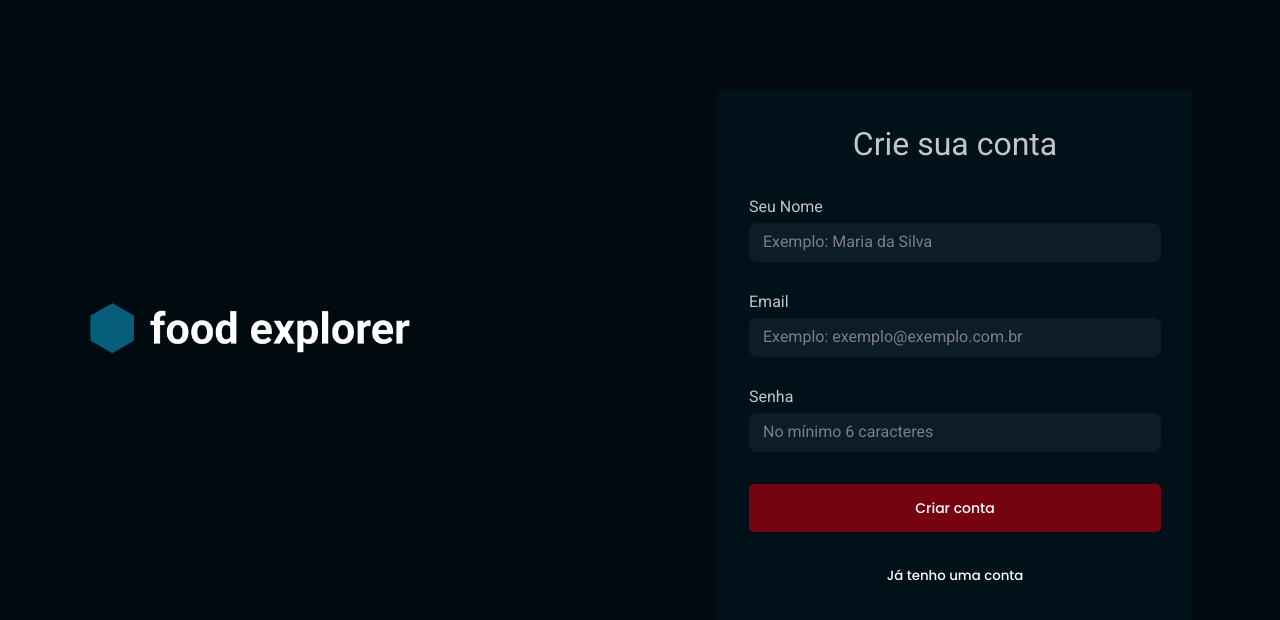
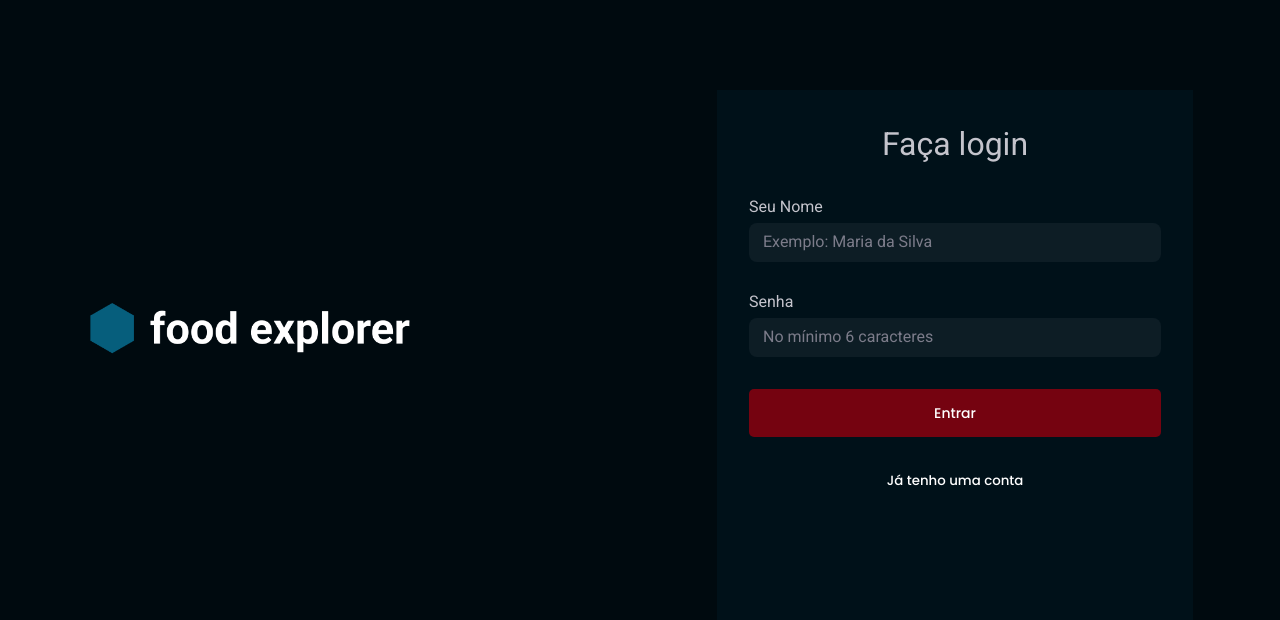
Before and after one commit to rovedabr/FrontEnd_FoodExplorer, a React (Vite) app: page / in a window 1280 px wide. Shown: the top 620 px of the page. Built offline with nearby package versions, Linux system fonts and the light colour scheme.

Commit message:
Página SignUp - Style Ok

```diff
--- a/src/Pages/SignIn/index.jsx
+++ b/src/Pages/SignIn/index.jsx
@@ -1,41 +1,39 @@
-import { Container, Form } from "./styles";
+import { Container, Content, Form } from "./styles";
 import { Brand } from "../../Components/Brand";
 import { Input } from "../../Components/Input";
 import { Button } from "../../Components/Button";
-import { ButtonText } from "../../Components/ButtonText";
+import { ButtonText } from "../../Components/ButtonText"
 
 export function SignIn() {
-  return (
+  return(
     <Container>
-
-          <div className="brand">
+      <Content>
       <Brand/>
+        <main>
+          <Form>
+            <h1>Faça login</h1>
+            <div className="input-wrapper">
+              <label>Seu Nome</label>
+              <Input
+                placeholder="Exemplo: Maria da Silva"
+              ></Input>
             </div>
-
-        <Form>
-
-          <label>
-            <span>Email</span>    {/* Não está ficando com margem abaixo */}
-            <Input
-              placeholder="Exemplo: exemplo@exemplo.com.br"
-            />
-          </label>
-
-          <label>
-            <span>Senha</span>
+            <div className="input-wrapper">
+             <label>Senha</label>
               <Input
                 placeholder="No mínimo 6 caracteres"
-              />
-          </label>
+              ></Input>
+            </div>
 
             <Button>Entrar</Button>
 
             <ButtonText
-            id="buttonText"
-            title="Criar uma conta"
-          />
-
+              title="Já tenho uma conta"
+            >
+            </ButtonText>
           </Form>
+        </main>
+      </Content>
     </Container>
   )
 }
--- a/src/Pages/SignIn/styles.js
+++ b/src/Pages/SignIn/styles.js
@@ -1,84 +1,104 @@
 import styled from "styled-components";
-import {breakpoints}  from "../../Styles/breakpoints"
 
 export const Container = styled.div`
   width: 100%;
   height: 100vh;
 
   display: flex;
+  align-items: center;
   flex-direction: column;
-  align-items: center;
   justify-content: flex-start;
-
-  margin: 15.8rem auto;
-
-  background-color: ${({theme}) => theme.DARK.DARK_400};
-
-  > .brand {
-  grid-area: brand;
-  margin-bottom: 7.3rem;
-}
 
 `;
 
+export const Content = styled.div`
+  width: 100%;
+  height: 100vh;
+
+  display: flex;
+  flex-direction: column;
+  justify-content: center;
+  align-items: center;
+
+  //------------------------------
+
+  > main h1 {
+    display: none;
+    color: red;
+  }
 
 
-export const Form = styled.div`
-  width: 31.6rem;
-  height: 100%;
+  //-----------------------------
 
-  grid-area: form;
+  > main div .input-wrapper,
+    main div button,
+    main h1 {
+      margin-bottom: 3.2rem;
+    }
 
-  > label {
+  > div:nth-child(1) img {
+    width: 22.8rem;
+    margin-bottom: 7.3rem;
+  }
+
+  > main .input-wrapper label {
     font-size: 1.6rem;
     line-height: 1.6rem;
     font-weight: 400;
 
-    margin-bottom: 10px;
+    color: ${({theme}) => theme.LIGHT.LIGHT_400};
 
-    color: ${({theme}) => theme.LIGHT.LIGHT_400};
-  }
-
-  > label span {
     display: block;
     margin-bottom: 0.8rem;
   }
 
-  > input {
-    margin-top: 15rem;
+  @media screen and (min-width: 1000px){
+    width: 112rem;
+    height: 88rem;
+
+    display: flex;
+    align-content: space-between;
+    justify-content: center;
+    flex-direction: row;
+
+    > main h1 {
+      display: flex;
+      align-items: center;
+      justify-content: center;
+
+      font-size: 3.2rem;
+      font-weight: 500;
+      line-height: 4.5rem;
+
+      text-align: center;
+
+      color: ${({theme}) => theme.LIGHT.LIGHT_400};
+    }
+
+    > div:nth-child(1) {
+      width: 32.4rem;
+      margin: 25rem 30.6rem 32rem 0;
+    }
+
+    > div:nth-child(1) img {
+      width: 32.4rem;
+    }
   }
+`;
 
-  > button {
-    margin-bottom: 3.2rem;
+export const Form = styled.div`
+  width: 31.6rem;
+  height: 41.6rem;
+
+  background: transparent;
+
+  @media screen and (min-width: 1000px){
+    width: 47.6rem;
+    height: 62.1rem;
+
+    padding: 3.2rem;
+
+    background-color: ${({theme}) => theme.DARK.DARK_700};
+
   }
-//-------------------------------------------------------------
-
-@media screen and (min-width:  {({breakpoints}) => breakpoints.deviceScreen.MOBILE}) {
-
-}
-//______________________________________________________________
-@media screen and (min-width: 768px) {
-  display: flex;
-  flex-direction: column;
-  align-items: center;
-
-  width: 60rem;
-
-  > label input {
-    width: 38rem;
-  }
-
-  > button {
-    width: 38rem;
-    margin-bottom: 3.2rem auto 2.5rem auto;
-  }
-
-}
-
-@media only screen and (min-width: 1200px){
-
-
-
-}
-
 `;
--- a/src/Pages/SignUp/styles.js
+++ b/src/Pages/SignUp/styles.js
@@ -31,6 +31,11 @@ export const Content = styled.div`
     margin-bottom: 7.3rem;
   }
 
+  > main h1 {
+    display: none;
+    color: red;
+  }
+
   > main .input-wrapper label {
     font-size: 1.6rem;
     line-height: 1.6rem;
@@ -52,6 +57,10 @@ export const Content = styled.div`
     flex-direction: row;
 
     > main h1 {
+      display: flex;
+      align-items: center;
+      justify-content: center;
+
       font-size: 3.2rem;
       font-weight: 500;
       line-height: 4.5rem;
@@ -73,10 +82,18 @@ export const Content = styled.div`
 `;
 
 export const Form = styled.div`
-  width: 47.6rem;
-  height: 62.1rem;
+  width: 31.6rem;
+  height: 41.6rem;
 
-  padding: 3.2rem;
+  background: transparent;
 
-  background-color: ${({theme}) => theme.DARK.DARK_700};
+  @media screen and (min-width: 1000px){
+    width: 47.6rem;
+    height: 62.1rem;
+
+    padding: 3.2rem;
+
+    background-color: ${({theme}) => theme.DARK.DARK_700};
+
+  }
 `;
--- a/src/main.jsx
+++ b/src/main.jsx
@@ -1,6 +1,6 @@
 import React from 'react'
 import ReactDOM from 'react-dom/client'
-import { SignUp } from './Pages/SignUp'
+import { SignIn } from './Pages/SignIn'
 import theme from './Styles/theme'
 import GlobalStyles from "./Styles/global"
 import { ThemeProvider } from 'styled-components'
@@ -8,7 +8,7 @@ import { ThemeProvider } from 'styled-components'
 ReactDOM.createRoot(document.getElementById('root')).render(
   <React.StrictMode>
     <ThemeProvider theme={theme}>
-        <SignUp />
+        <SignIn />
       <GlobalStyles/>
     </ThemeProvider>
   </React.StrictMode>,
```
Lines whose indentation alone changed are shown as unchanged.
